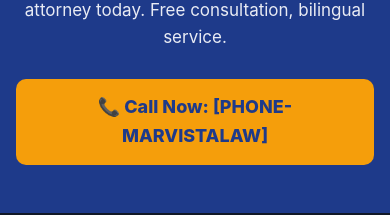
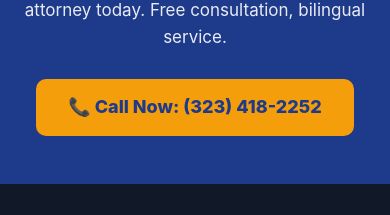
Before and after one commit to Ahorasi360/marvistalaw, a Next.js app: page /car-accident-attorney/los-angeles in a window 390 px wide. Shown: the part 1974-2189 px from the top of the page. Built offline with nearby package versions, Linux system fonts and the light colour scheme; no server answers; the database is empty.

Commit message:
fix: phone (323) 418-2252 + bilingual — app/components/CityPageClient.js

```diff
--- a/app/components/CityPageClient.js
+++ b/app/components/CityPageClient.js
@@ -8,7 +8,8 @@
 import { useLang, T } from '../lib/LanguageContext';
 import { CATEGORIES } from '../lib/data';
 
-const PHONE = '[PHONE-MARVISTALAW]';
+const PHONE = '(323) 418-2252';
+const PHONE_TEL = 'tel:+13234182252';
 
 const CITY_PHOTOS = [
   '1534430480872-3498386e7856',
@@ -222,7 +223,7 @@
             : 'Connect with an experienced California attorney today. Free consultation, bilingual service.')}
         </p>
         <a
-          href={`tel:+1${PHONE}`}
+          href={PHONE_TEL}
           style={{ display: 'inline-block', background: '#F59E0B', color: '#1E3A8A', padding: '14px 32px', borderRadius: '10px', fontWeight: '800', fontSize: '18px', textDecoration: 'none' }}
         >
           {t.callNow}: {PHONE}
```
